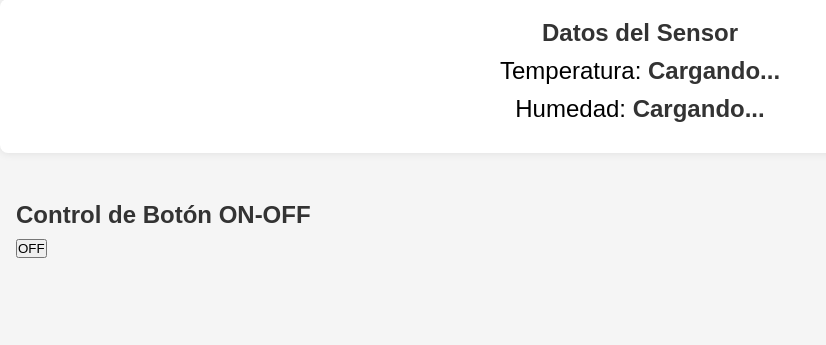
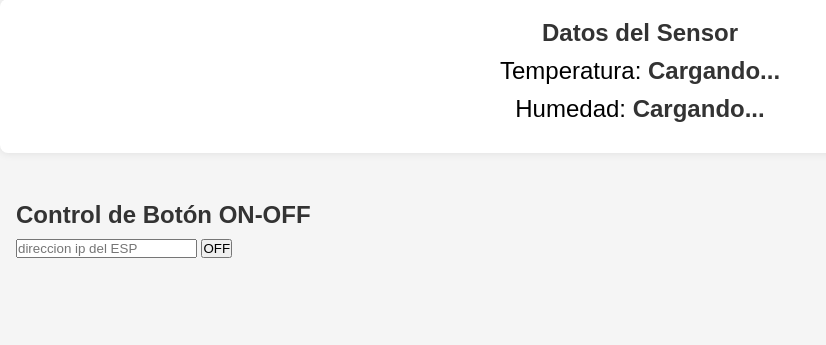
Before and after one commit to ivogabriel19/Smart_House, a Flask app: page / in a window 1280 px wide. Shown: the part 339-684 px from the top of the page, without its empty margins (0-826 px from the left). Run offline with Flask 3, Linux system fonts and the light colour scheme; some libraries are stand-ins or nearby versions.

Commit message:
cambios para enviar el valor del boton a un ESP

```diff
--- a/server/server.py
+++ b/server/server.py
@@ -83,8 +83,17 @@ def update_button():
     global button_state
     data = request.json  # Obtener los datos enviados desde el frontend
     button_state = data.get('state', 'OFF')  # Obtener el estado del botón
+    esp_ip = data.get('destination_ip')
     print(f"Estado del botón recibido: {button_state}")
-    return jsonify({"message": "Estado del botón actualizado", "state": button_state})
+        # Enviar el estado del botón al ESP32
+    if button_state:
+        try:
+            response = requests.post(f"{esp_ip}/actuator", json={'state': button_state})
+            return jsonify({'status': 'success', 'message': f'ESP32 responded with {response.text}'})
+        except requests.exceptions.RequestException as e:
+            return jsonify({'status': 'error', 'message': str(e)})
+
+    return jsonify({'status': 'error', 'message': 'Invalid state received'})
 
 #ruta que recibe los valores de temperatura y humedad de un ESP
 @app.route('/post-TyH', methods=['POST'])
--- a/server/static/script.js
+++ b/server/static/script.js
@@ -66,6 +66,7 @@ function fetchESPList() {
 function toggleButtonState() {
     // Cambia el estado del botón
     buttonState = buttonState === "OFF" ? "ON" : "OFF";
+    esp_ip = document.getElementById('ip_destino').value;
     document.getElementById('toggleButton').innerText = buttonState;
 
     // Envía el estado del botón al servidor Flask
@@ -74,7 +75,9 @@ function toggleButtonState() {
         headers: {
             'Content-Type': 'application/json',
         },
-        body: JSON.stringify({ state: buttonState }),
+        body: JSON.stringify({  state: buttonState ,
+                                destination_ip: esp_ip
+                            }),
     })
     .then(response => response.json())
     .then(data => {
--- a/server/templates/index.html
+++ b/server/templates/index.html
@@ -30,6 +30,7 @@
 
     <section class="ON-OFF_button">
         <h1>Control de Botón ON-OFF</h1>
+        <input type="text" id="ip_destino" placeholder="direccion ip del ESP">
         <button id="toggleButton" onclick="toggleButtonState()">OFF</button>
     </section>
 
```
Also changed, not shown: 1 other file.
